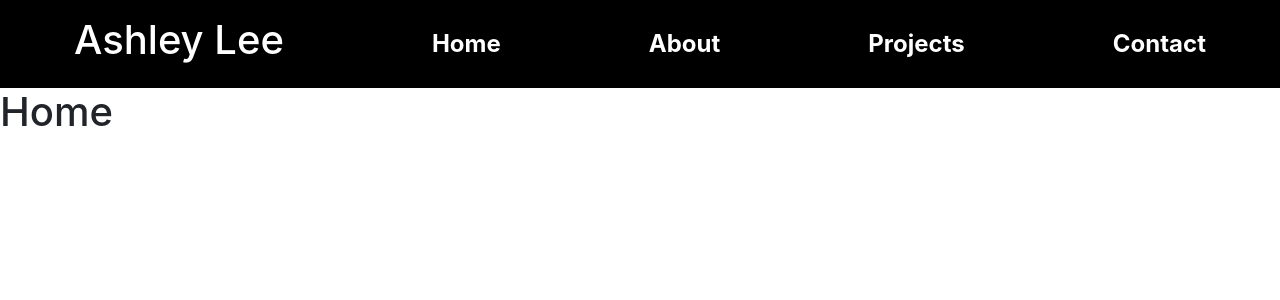
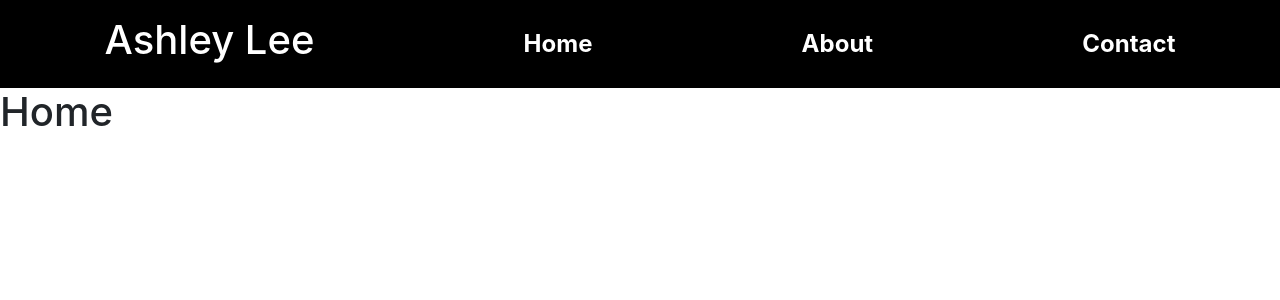
Before and after one commit to ardissam0/revamped-site1-repo, a React (Create React App) app: page / in a window 1280 px wide. Shown: the top 300 px of the page. Built offline with nearby package versions, Linux system fonts and the light colour scheme.

Commit message:
Took out projects nav

```diff
--- a/src/App.js
+++ b/src/App.js
@@ -1,6 +1,6 @@
 import React from 'react';
 import './App.css';
-import { Home, About, Contact, Navigation, Projects } from './components';
+import { Home, About, Contact, Navigation } from './components';
 import { Route} from 'react-router-dom';
 
 function App() {
@@ -10,7 +10,6 @@ function App() {
         <Navigation />
         <Route exact path='/' component={Home} />
         <Route path='/About' component={About} />
-        <Route path='/Projects' component={Projects} />
         <Route path='/Contact' component={Contact} />
       </div>
     </div>
--- a/src/components/Navigation.js
+++ b/src/components/Navigation.js
@@ -13,9 +13,6 @@ const Navigation = () => {
           <Link style={{textDecoration: "none", color: "white", fontSize: "1.5rem", fontWeight: "bold"}} to="/About">About</Link>
         </div>
         <div>
-          <Link style={{textDecoration: "none", color: "white", fontSize: "1.5rem", fontWeight: "bold"}} to="/Projects">Projects</Link>
-        </div>
-        <div>
           <Link style={{textDecoration: "none", color: "white", fontSize: "1.5rem", fontWeight: "bold"}} to="/Contact">Contact</Link>
         </div>
       </div>
--- a/src/components/Projects.js
+++ /dev/null
@@ -1,5 +0,0 @@
-import React from 'react';
-
-const Projects = () => <h1>Projects</h1>;
-
-export default Projects;
--- a/src/components/index.js
+++ b/src/components/index.js
@@ -2,6 +2,5 @@ import Home from './Home';
 import About from './About';
 import Contact from './Contact';
 import Navigation from './Navigation';
-import Projects from './Projects';
 
-export { Home, About, Contact, Navigation, Projects };
+export { Home, About, Contact, Navigation };
```
